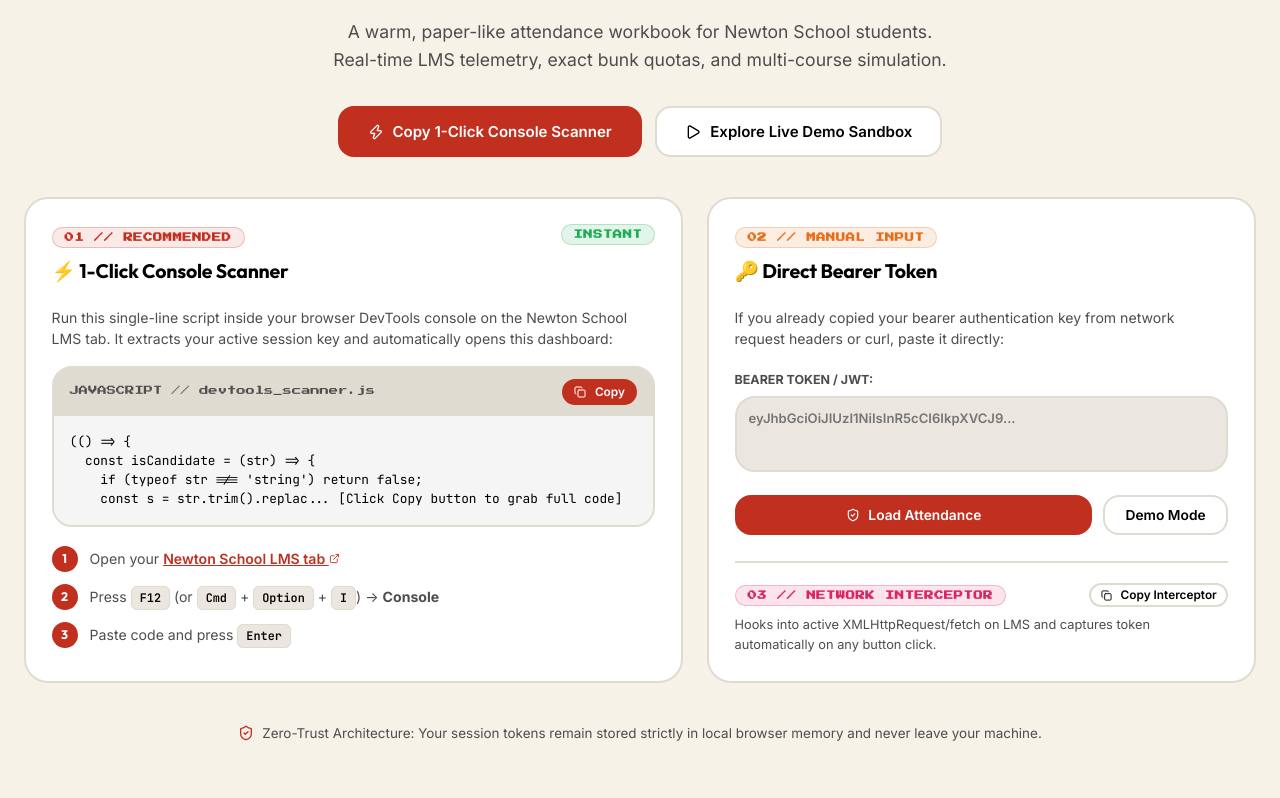
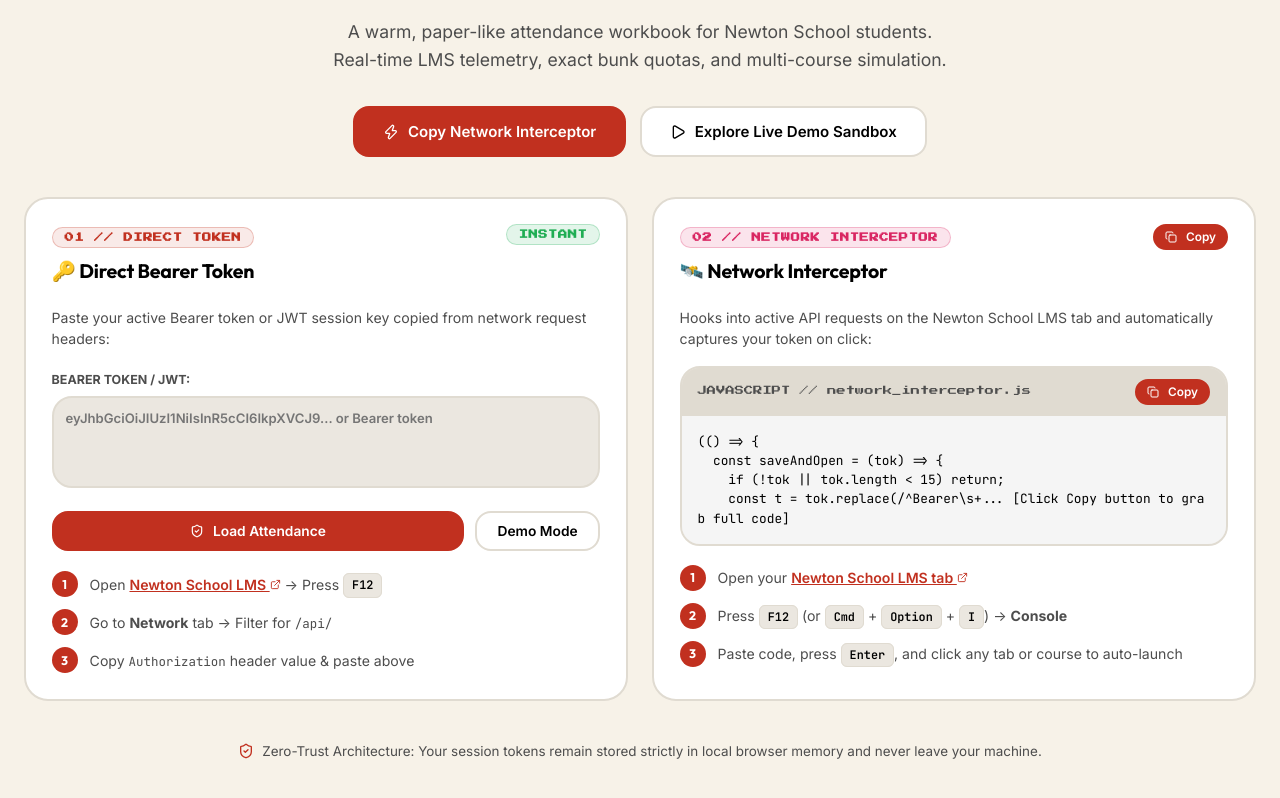
Before and after one commit to Ar1es-XD/nst-attendance, a React (Vite) app: page / in a window 1280 px wide. Shown: the part 388-1186 px from the top of the page. Built offline with nearby package versions, Linux system fonts and the light colour scheme.

Commit message:
feat(auth): revert to direct bearer and network interceptor

```diff
--- a/src/App.jsx
+++ b/src/App.jsx
@@ -98,7 +98,6 @@
   const [inputToken, setInputToken] = useState('');
   const [loading, setLoading] = useState(false);
   const [error, setError] = useState('');
-  const [copiedSnippet, setCopiedSnippet] = useState(false);
   const [copiedInterceptor, setCopiedInterceptor] = useState(false);
 
   // Profile, Course, and Performance states
@@ -199,7 +198,7 @@
       const profRes = await fetch(`${API_BASE}/api/v1/user/me/`, { headers });
       if (!profRes.ok) {
         if (profRes.status === 401 || profRes.status === 403) {
-          throw new Error('Authentication expired (401 Unauthorized). Please use the 1-Click Console Scanner or paste a fresh token.');
+          throw new Error('Authentication expired (401 Unauthorized). Please paste a fresh Bearer token or use the Network Interceptor.');
         }
         throw new Error(`Profile request failed: HTTP ${profRes.status}`);
       }
@@ -362,71 +361,6 @@
   // Dynamic origin URL for the extractor redirect
   const currentOrigin = typeof window !== 'undefined' ? window.location.origin : 'http://localhost:5173';
 
-  // Robust Universal 1-Click Extractor Snippet for DevTools Console
-  const universalSnippet = `(() => {
-  const isCandidate = (str) => {
-    if (typeof str !== 'string') return false;
-    const s = str.trim().replace(/^Bearer\\s+/i, '');
-    if (s.length < 20 || s.length > 500) return false;
-    if (s.startsWith('http') || s.includes('<') || s.includes(' ') || s.includes('{')) return false;
-    return /^[a-zA-Z0-9_.-]+$/.test(s);
-  };
-
-  let found = null;
-  const directKeys = ['authToken', 'token', 'auth_token', 'user_token', 'access_token', 'accessToken', 'key', 'auth'];
-
-  for (const k of directKeys) {
-    const val = localStorage.getItem(k) || sessionStorage.getItem(k);
-    if (isCandidate(val)) { found = val.trim().replace(/^Bearer\\s+/i, ''); break; }
-  }
-
-  if (!found) {
-    for (let i = 0; i < localStorage.length; i++) {
-      const k = localStorage.key(i);
-      const raw = localStorage.getItem(k);
-      if (isCandidate(raw)) { found = raw.trim().replace(/^Bearer\\s+/i, ''); break; }
-      try {
-        const obj = JSON.parse(raw);
-        const queue = [obj];
-        while (queue.length > 0) {
-          const curr = queue.shift();
-          if (curr && typeof curr === 'object') {
-            for (const subKey of Object.keys(curr)) {
-              const subVal = curr[subKey];
-              if (isCandidate(subVal) && /token|auth|key/i.test(subKey)) {
-                found = subVal.trim().replace(/^Bearer\\s+/i, '');
-                break;
-              }
-              if (typeof subVal === 'object' && subVal !== null) queue.push(subVal);
-            }
-          }
-          if (found) break;
-        }
-      } catch (e) {}
-      if (found) break;
-    }
-  }
-
-  if (!found) {
-    const m = document.cookie.match(/(?:token|authToken|access_token)=([^;]+)/i);
-    if (m && isCandidate(m[1])) found = decodeURIComponent(m[1]).replace(/^Bearer\\s+/i, '').trim();
-  }
-
-  if (found) {
-    console.log('%c[✓] Token found: ' + found, 'color: #bf2f1f; font-weight: bold; font-size: 14px;');
-    try { if (navigator.clipboard) navigator.clipboard.writeText(found); } catch(e) {}
-    window.location.href = '${currentOrigin}/?token=' + encodeURIComponent(found);
-  } else {
-    alert('Could not find active token in storage. Please open "My Timeline" tab on Newton School LMS and run the command again!');
-  }
-})();`;
-
-  const copySnippet = () => {
-    navigator.clipboard.writeText(universalSnippet.replace(/\n\s+/g, ' '));
-    setCopiedSnippet(true);
-    setTimeout(() => setCopiedSnippet(false), 3000);
-  };
-
   // Robust Network Request Interceptor Hook
   const interceptorSnippet = `(() => {
   const saveAndOpen = (tok) => {
@@ -825,9 +759,9 @@
               A warm, paper-like attendance workbook for Newton School students. Real-time LMS telemetry, exact bunk quotas, and multi-course simulation.
             </p>
             <div style={{ display: 'flex', justifyContent: 'center', gap: '0.85rem', flexWrap: 'wrap' }}>
-              <button className="btn-art btn-art-primary" onClick={copySnippet} style={{ padding: '0.85rem 1.75rem', fontSize: '0.94rem' }}>
+              <button className="btn-art btn-art-primary" onClick={copyInterceptor} style={{ padding: '0.85rem 1.75rem', fontSize: '0.94rem' }}>
                 <Zap size={16} />
-                <span>{copiedSnippet ? 'Copied to Clipboard!' : 'Copy 1-Click Console Scanner'}</span>
+                <span>{copiedInterceptor ? 'Copied Network Interceptor!' : 'Copy Network Interceptor'}</span>
               </button>
               <button className="btn-art btn-art-secondary" onClick={enableDemoMode} style={{ padding: '0.85rem 1.75rem', fontSize: '0.94rem' }}>
                 <Play size={16} />
@@ -837,33 +771,102 @@
           </div>
 
           <div className="connect-grid-layout">
-            {/* Card 1: 1-Click DevTools Console Scanner */}
+            {/* Card 1: Direct Bearer Token Input */}
             <div className="art-card">
               <div className="art-card-header">
                 <div>
-                  <span className="tag-badge terracotta" style={{ marginBottom: '0.5rem' }}>01 // RECOMMENDED</span>
-                  <h3 className="art-card-title">⚡ 1-Click Console Scanner</h3>
+                  <span className="tag-badge terracotta" style={{ marginBottom: '0.5rem' }}>01 // DIRECT TOKEN</span>
+                  <h3 className="art-card-title">🔑 Direct Bearer Token</h3>
                 </div>
                 <span className="tag-badge green">Instant</span>
               </div>
+              <p style={{ fontSize: '0.88rem', color: 'var(--text-muted)', marginBottom: '1.25rem', lineHeight: 1.55 }}>
+                Paste your active Bearer token or JWT session key copied from network request headers:
+              </p>
+
+              <form onSubmit={handleConnect}>
+                <div style={{ marginBottom: '1rem' }}>
+                  <label style={{ display: 'block', marginBottom: '0.4rem', fontSize: '0.78rem', fontWeight: 700, textTransform: 'uppercase', color: 'var(--text-muted)' }}>
+                    Bearer Token / JWT:
+                  </label>
+                  <textarea
+                    rows={4}
+                    className="art-select font-mono"
+                    style={{ width: '100%', resize: 'none', fontSize: '0.82rem', padding: '0.75rem', borderRadius: 'var(--radius-nested)' }}
+                    placeholder="eyJhbGciOiJIUzI1NiIsInR5cCI6IkpXVCJ9... or Bearer token"
+                    value={inputToken}
+                    onChange={(e) => setInputToken(e.target.value)}
+                  />
+                </div>
+
+                {error && (
+                  <div style={{ color: 'var(--destructive)', backgroundColor: 'var(--destructive-subtle)', border: '1.5px solid hsl(0, 84%, 60%, 0.3)', padding: '0.65rem 0.85rem', borderRadius: 'var(--radius-button)', fontSize: '0.84rem', marginBottom: '1rem', display: 'flex', gap: '0.4rem', alignItems: 'center' }}>
+                    <AlertTriangle size={16} />
+                    <span>{error}</span>
+                  </div>
+                )}
+
+                <div style={{ display: 'flex', gap: '0.65rem' }}>
+                  <button type="submit" className="btn-art btn-art-primary" style={{ flex: 1 }} disabled={loading}>
+                    {loading ? <RefreshCw size={14} className="animate-spin" /> : <ShieldCheck size={14} />}
+                    <span>Load Attendance</span>
+                  </button>
+                  <button type="button" className="btn-art btn-art-secondary" onClick={enableDemoMode} title="Try without credentials">
+                    Demo Mode
+                  </button>
+                </div>
+              </form>
+
+              <ul className="instructions-list" style={{ marginTop: '1.25rem' }}>
+                <li className="instruction-step">
+                  <span className="step-num-badge">1</span>
+                  <span>Open <a href="https://my.newtonschool.co/course/u4fvf1rm9v2e/details?tab=my-timeline" target="_blank" rel="noreferrer" style={{ color: 'var(--primary)', fontWeight: 600, textDecoration: 'underline' }}>Newton School LMS <ExternalLink size={11} style={{ display: 'inline' }} /></a> &rarr; Press <kbd>F12</kbd></span>
+                </li>
+                <li className="instruction-step">
+                  <span className="step-num-badge">2</span>
+                  <span>Go to <strong>Network</strong> tab &rarr; Filter for <code style={{ fontFamily: 'var(--font-mono)', fontSize: '0.78rem' }}>/api/</code></span>
+                </li>
+                <li className="instruction-step">
+                  <span className="step-num-badge">3</span>
+                  <span>Copy <code style={{ fontFamily: 'var(--font-mono)', fontSize: '0.78rem' }}>Authorization</code> header value & paste above</span>
+                </li>
+              </ul>
+            </div>
+
+            {/* Card 2: Network Request Interceptor */}
+            <div className="art-card">
+              <div className="art-card-header">
+                <div>
+                  <span className="tag-badge pink" style={{ marginBottom: '0.5rem' }}>02 // NETWORK INTERCEPTOR</span>
+                  <h3 className="art-card-title">🛰️ Network Interceptor</h3>
+                </div>
+                <button
+                  className="btn-art btn-art-primary"
+                  onClick={copyInterceptor}
+                  style={{ padding: '0.25rem 0.65rem', fontSize: '0.74rem', borderRadius: 'var(--radius-pill)' }}
+                >
+                  {copiedInterceptor ? <Check size={12} /> : <Copy size={12} />}
+                  <span>{copiedInterceptor ? 'Copied' : 'Copy'}</span>
+                </button>
+              </div>
               <p style={{ fontSize: '0.88rem', color: 'var(--text-muted)', lineHeight: 1.55 }}>
-                Run this single-line script inside your browser DevTools console on the Newton School LMS tab. It extracts your active session key and automatically opens this dashboard:
+                Hooks into active API requests on the Newton School LMS tab and automatically captures your token on click:
               </p>
 
               <div className="workbook-code-box">
                 <div className="workbook-code-header">
-                  <span className="workbook-code-title">JAVASCRIPT // devtools_scanner.js</span>
+                  <span className="workbook-code-title">JAVASCRIPT // network_interceptor.js</span>
                   <button
                     className="btn-art btn-art-primary"
-                    onClick={copySnippet}
+                    onClick={copyInterceptor}
                     style={{ padding: '0.25rem 0.65rem', fontSize: '0.74rem', borderRadius: 'var(--radius-pill)' }}
                   >
-                    {copiedSnippet ? <Check size={12} /> : <Copy size={12} />}
-                    <span>{copiedSnippet ? 'Copied' : 'Copy'}</span>
+                    {copiedInterceptor ? <Check size={12} /> : <Copy size={12} />}
+                    <span>{copiedInterceptor ? 'Copied' : 'Copy'}</span>
                   </button>
                 </div>
                 <div className="workbook-code-body">
-                  {universalSnippet.slice(0, 120)}... [Click Copy button to grab full code]
+                  {interceptorSnippet.slice(0, 120)}... [Click Copy button to grab full code]
                 </div>
               </div>
 
@@ -878,69 +881,9 @@
                 </li>
                 <li className="instruction-step">
                   <span className="step-num-badge">3</span>
-                  <span>Paste code and press <kbd>Enter</kbd></span>
+                  <span>Paste code, press <kbd>Enter</kbd>, and click any tab or course to auto-launch</span>
                 </li>
               </ul>
-            </div>
-
-            {/* Card 2: Direct Bearer Token Input */}
-            <div className="art-card">
-              <div className="art-card-header">
-                <div>
-                  <span className="tag-badge orange" style={{ marginBottom: '0.5rem' }}>02 // MANUAL INPUT</span>
-                  <h3 className="art-card-title">🔑 Direct Bearer Token</h3>
-                </div>
-              </div>
-              <p style={{ fontSize: '0.88rem', color: 'var(--text-muted)', marginBottom: '1.25rem', lineHeight: 1.55 }}>
-                If you already copied your bearer authentication key from network request headers or curl, paste it directly:
-              </p>
-
-              <form onSubmit={handleConnect}>
-                <div style={{ marginBottom: '1rem' }}>
-                  <label style={{ display: 'block', marginBottom: '0.4rem', fontSize: '0.78rem', fontWeight: 700, textTransform: 'uppercase', color: 'var(--text-muted)' }}>
-                    Bearer Token / JWT:
-                  </label>
-                  <textarea
-                    rows={3}
-                    className="art-select font-mono"
-                    style={{ width: '100%', resize: 'none', fontSize: '0.82rem', padding: '0.75rem', borderRadius: 'var(--radius-nested)' }}
-                    placeholder="eyJhbGciOiJIUzI1NiIsInR5cCI6IkpXVCJ9..."
-                    value={inputToken}
-                    onChange={(e) => setInputToken(e.target.value)}
-                  />
-                </div>
-
-                {error && (
-                  <div style={{ color: 'var(--destructive)', backgroundColor: 'var(--destructive-subtle)', border: '1.5px solid hsl(0, 84%, 60%, 0.3)', padding: '0.65rem 0.85rem', borderRadius: 'var(--radius-button)', fontSize: '0.84rem', marginBottom: '1rem', display: 'flex', gap: '0.4rem', alignItems: 'center' }}>
-                    <AlertTriangle size={16} />
-                    <span>{error}</span>
-                  </div>
-                )}
-
-                <div style={{ display: 'flex', gap: '0.65rem' }}>
-                  <button type="submit" className="btn-art btn-art-primary" style={{ flex: 1 }} disabled={loading}>
-                    {loading ? <RefreshCw size={14} className="animate-spin" /> : <ShieldCheck size={14} />}
-                    <span>Load Attendance</span>
-                  </button>
-                  <button type="button" className="btn-art btn-art-secondary" onClick={enableDemoMode} title="Try without credentials">
-                    Demo Mode
-                  </button>
-                </div>
-              </form>
-
-              {/* Card 3: Network Interceptor Hook */}
-              <div style={{ marginTop: '1.6rem', paddingTop: '1.25rem', borderTop: '2px solid var(--border-color)' }}>
-                <div style={{ display: 'flex', justifyContent: 'space-between', alignItems: 'center', marginBottom: '0.5rem' }}>
-                  <span className="tag-badge pink">03 // NETWORK INTERCEPTOR</span>
-                  <button className="btn-art btn-art-secondary" onClick={copyInterceptor} style={{ padding: '0.2rem 0.6rem', fontSize: '0.74rem' }}>
-                    {copiedInterceptor ? <Check size={11} /> : <Copy size={11} />}
-                    <span>{copiedInterceptor ? 'Copied' : 'Copy Interceptor'}</span>
-                  </button>
-                </div>
-                <p style={{ fontSize: '0.8rem', color: 'var(--text-muted)' }}>
-                  Hooks into active XMLHttpRequest/fetch on LMS and captures token automatically on any button click.
-                </p>
-              </div>
             </div>
           </div>
 
--- a/src/index.css
+++ b/src/index.css
@@ -482,7 +482,7 @@
 
 @media (min-width: 860px) {
   .connect-grid-layout {
-    grid-template-columns: 1.2fr 1fr;
+    grid-template-columns: 1fr 1fr;
   }
 }
 
```
Also changed, not shown: 1 other file (tests, documents, lock files or other folders).
